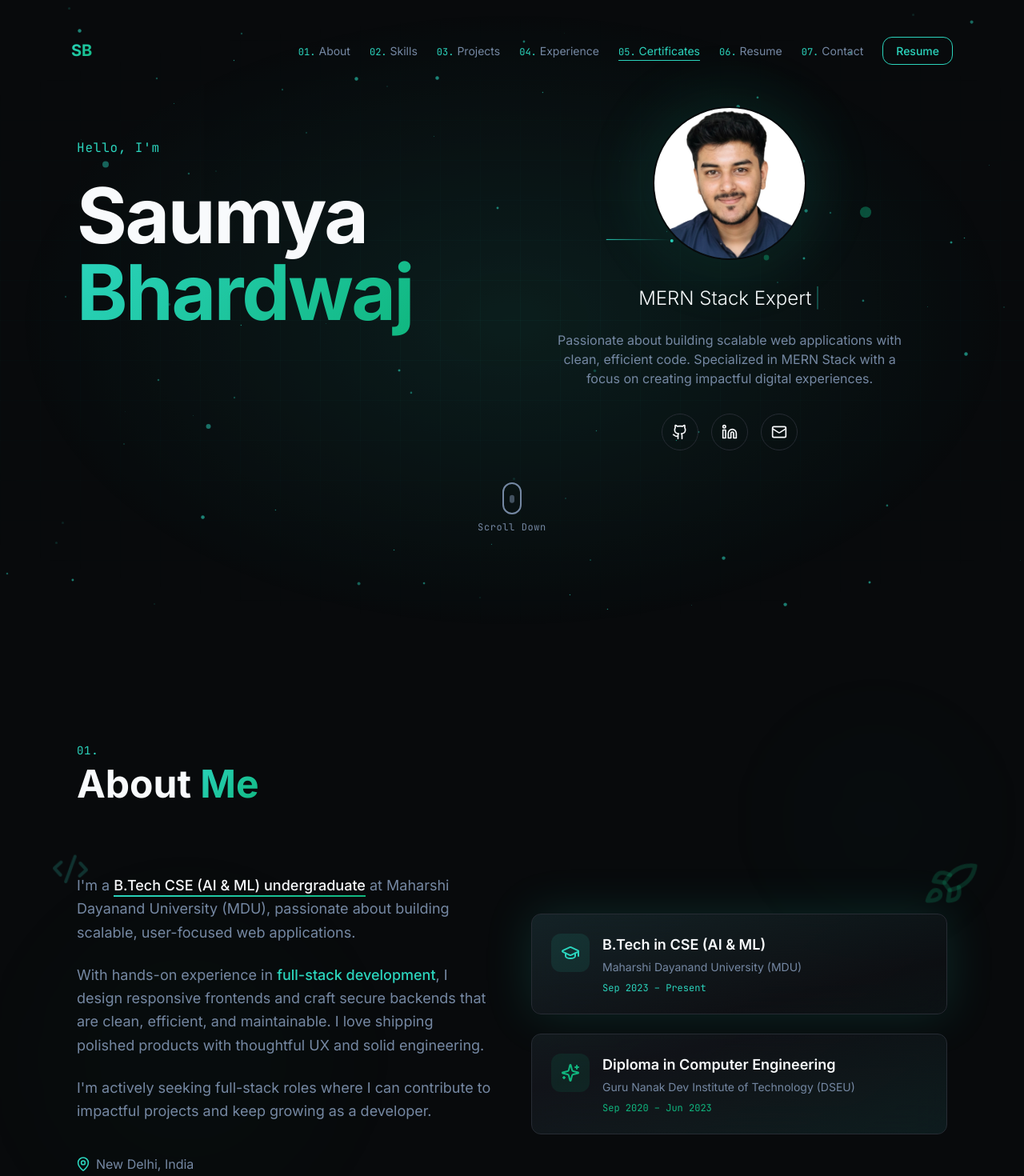
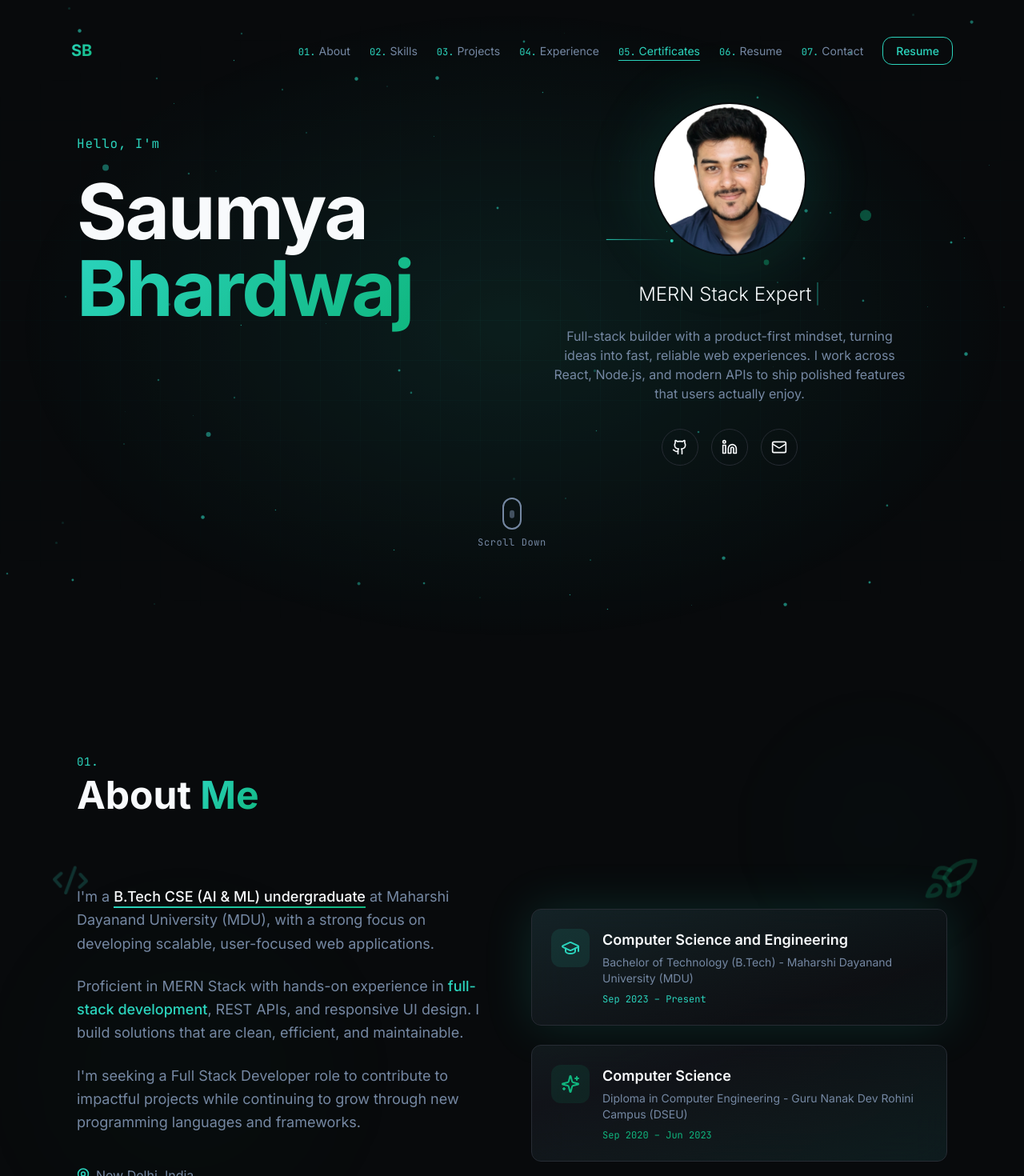
Before and after one commit to Saumya-bhardwaj04/Portfolio, a React (Vite) app: page / in a window 1280 px wide. Shown: the top 1470 px of the page at 80% size. Built offline with nearby package versions, Linux system fonts and the light colour scheme.

Commit message:
fix:updated latest resume

```diff
--- a/src/components/About.jsx
+++ b/src/components/About.jsx
@@ -129,14 +129,14 @@ const About = () => {
                   transition={{ duration: 0.8, delay: 1 }}
                 />
               </motion.span> at
-              Maharshi Dayanand University (MDU), passionate about building scalable, user-focused web applications.
+              Maharshi Dayanand University (MDU), with a strong focus on developing scalable, user-focused web applications.
             </motion.p>
 
             <motion.p
               variants={itemVariants}
               className="text-muted-foreground text-lg leading-relaxed"
             >
-              With hands-on experience in{" "}
+              Proficient in MERN Stack with hands-on experience in{" "}
               <motion.span
                 className="text-primary font-medium"
                 whileHover={{
@@ -147,16 +147,15 @@ const About = () => {
               >
                 full-stack development
               </motion.span>,
-              I design responsive frontends and craft secure backends that are clean, efficient, and maintainable.
-              I love shipping polished products with thoughtful UX and solid engineering.
+              REST APIs, and responsive UI design. I build solutions that are clean, efficient, and maintainable.
             </motion.p>
 
             <motion.p
               variants={itemVariants}
               className="text-muted-foreground text-lg leading-relaxed"
             >
-              I'm actively seeking full-stack roles where I can contribute to impactful projects
-              and keep growing as a developer.
+              I'm seeking a Full Stack Developer role to contribute to impactful projects while
+              continuing to grow through new programming languages and frameworks.
             </motion.p>
 
             <motion.div
@@ -244,7 +243,7 @@ const About = () => {
                     animate={isInView ? { opacity: 1, x: 0 } : {}}
                     transition={{ delay: 0.6, duration: 0.5 }}
                   >
-                    B.Tech in CSE (AI & ML)
+                    Computer Science and Engineering
                   </motion.h3>
                   <motion.p
                     className="text-muted-foreground text-sm"
@@ -252,7 +251,7 @@ const About = () => {
                     animate={isInView ? { opacity: 1 } : {}}
                     transition={{ delay: 0.7, duration: 0.5 }}
                   >
-                    Maharshi Dayanand University (MDU)
+                    Bachelor of Technology (B.Tech) - Maharshi Dayanand University (MDU)
                   </motion.p>
                   <motion.p
                     className="mono-text text-xs text-primary mt-2"
@@ -323,7 +322,7 @@ const About = () => {
                     animate={isInView ? { opacity: 1, x: 0 } : {}}
                     transition={{ delay: 0.8, duration: 0.5 }}
                   >
-                    Diploma in Computer Engineering
+                    Computer Science
                   </motion.h3>
                   <motion.p
                     className="text-muted-foreground text-sm"
@@ -331,7 +330,7 @@ const About = () => {
                     animate={isInView ? { opacity: 1 } : {}}
                     transition={{ delay: 0.9, duration: 0.5 }}
                   >
-                    Guru Nanak Dev Institute of Technology (DSEU)
+                    Diploma in Computer Engineering - Guru Nanak Dev Rohini Campus (DSEU)
                   </motion.p>
                   <motion.p
                     className="mono-text text-xs text-accent mt-2"
--- a/src/components/Hero.jsx
+++ b/src/components/Hero.jsx
@@ -158,8 +158,8 @@ const Hero = () => {
             transition={{ duration: 0.6, delay: 0.3 }}
             className="text-muted-foreground text-sm md:text-base mb-8 leading-relaxed text-center max-w-md"
           >
-            Passionate about building scalable web applications with clean, efficient code.
-            Specialized in MERN Stack with a focus on creating impactful digital experiences.
+            Full-stack builder with a product-first mindset, turning ideas into fast, reliable web experiences.
+            I work across React, Node.js, and modern APIs to ship polished features that users actually enjoy.
           </motion.p>
           <motion.div
             initial={{ opacity: 0, y: 30 }}
--- a/src/components/Navigation.jsx
+++ b/src/components/Navigation.jsx
@@ -13,8 +13,8 @@ const navLinks = [
 ];
 const Navigation = () => {
   const baseUrl = import.meta.env.BASE_URL || "/";
-  const resumeVersion = "20260308";
-  const resumeUrl = `${baseUrl}Saumya%20bhardwaj%20CV.pdf?v=${resumeVersion}`;
+  const resumeVersion = "20260316";
+  const resumeUrl = `${baseUrl}Saumya%20bhardwaj%20resume.pdf?v=${resumeVersion}`;
   const { playClickSound, playDownloadSound } = useSoundEffects();
   const [isScrolled, setIsScrolled] = useState(false);
   const [isMobileMenuOpen, setIsMobileMenuOpen] = useState(false);
--- a/src/components/Projects.jsx
+++ b/src/components/Projects.jsx
@@ -5,7 +5,7 @@ import { ExternalLink, Github, Layers, Star, Eye, Sparkles, Code2, Users, Trendi
 import useSoundEffects from "@/hooks/useSoundEffects";
 const projects = [
   {
-    title: "Meloque – AI-Powered Blogging Platform",
+    title: "Meloque – AI Powered Content Publishing Platform",
     description: "Developed a modern full-stack blogging platform with AI-assisted writing, secure authentication, real-time interactions, and push notifications using a scalable MERN-based architecture.",
     tech: ["React.js", "Redux Toolkit", "Node.js", "Express.js", "MongoDB", "JWT", "Firebase Cloud Messaging", "Cloudinary", "Tailwind CSS"
     ],
@@ -21,7 +21,7 @@ const projects = [
     liveUrl: "https://www.meloque.me/"
   },
   {
-    title: "Pocket Cart – E-commerce Website",
+    title: "Pocket Cart – Real-Time Shopping Platform",
     description: "Built a modern e-commerce web app with a responsive UI, dynamic product listings, cart management using Redux Toolkit, and real-time user feedback via toast notifications.",
     tech: [
       "React.js",
--- a/src/components/Resume.jsx
+++ b/src/components/Resume.jsx
@@ -6,8 +6,8 @@ import { toast } from "@/hooks/use-toast";
 import useSoundEffects from "@/hooks/useSoundEffects";
 const Resume = () => {
   const baseUrl = import.meta.env.BASE_URL || "/";
-  const resumeVersion = "20260308";
-  const resumeFile = `${baseUrl}Saumya%20bhardwaj%20CV.pdf?v=${resumeVersion}`;
+  const resumeVersion = "20260316";
+  const resumeFile = `${baseUrl}Saumya%20bhardwaj%20resume.pdf?v=${resumeVersion}`;
   const ref = useRef(null);
   const isInView = useInView(ref, { once: true, margin: "-100px" });
   const { playClickSound, playDownloadSound } = useSoundEffects();
@@ -66,7 +66,7 @@ const Resume = () => {
               <div className="flex flex-col sm:flex-row gap-4 justify-center md:justify-start">
                 <motion.a
     href={resumeFile}
-    download="Saumya_Bhardwaj_CV.pdf"
+    download="Saumya_Bhardwaj_Resume.pdf"
     onClick={() => {
       playDownloadSound();
       toast({
```
Also changed, not shown: 2 other files (tests, documents, lock files or other folders).
